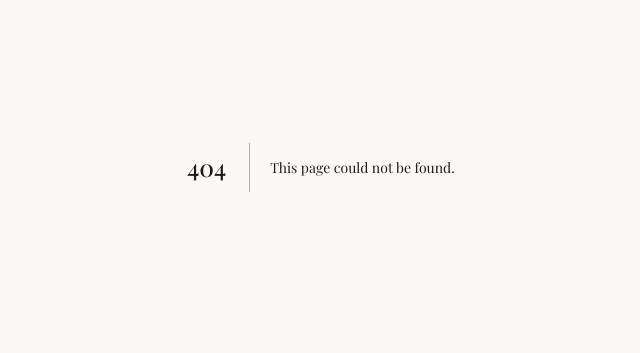
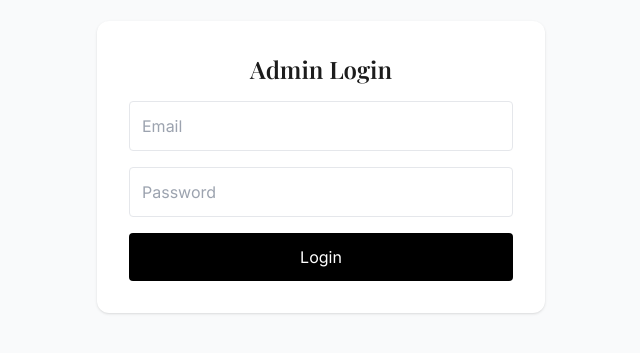
Before and after one commit to priyanshporwal-4/sona-creations, a Next.js app: page /login in a window 1280 px wide. Before the commit this address had no page. Shown: the part 233-586 px from the top of the page, without its empty margins (319-959 px from the left). Built offline with nearby package versions, Linux system fonts and the light colour scheme; a web font is replaced by a local one.

Commit message:
Add maintenance mode

```diff
--- /dev/null
+++ b/app/api/auth/login/route.js
@@ -0,0 +1,31 @@
+import connectDB from "@/lib/db";
+import User from "@/models/User";
+import bcrypt from "bcryptjs";
+import { NextResponse } from "next/server";
+
+export async function POST(req) {
+  await connectDB();
+  const { email, password } = await req.json();
+
+  const user = await User.findOne({ email });
+  if (!user) {
+    return NextResponse.json({ error: "Invalid credentials" }, { status: 401 });
+  }
+
+  const isMatch = await bcrypt.compare(password, user.password);
+  if (!isMatch) {
+    return NextResponse.json({ error: "Invalid credentials" }, { status: 401 });
+  }
+
+  // 🔐 Set role cookie
+  const res = NextResponse.json({ success: true });
+
+  res.cookies.set("role", user.role, {
+    httpOnly: true,
+    secure: process.env.NODE_ENV === "production",
+    path: "/",
+    sameSite: "lax",
+  });
+
+  return res;
+}
--- /dev/null
+++ b/app/login/page.js
@@ -0,0 +1,70 @@
+"use client";
+
+import { useState } from "react";
+import { useRouter } from "next/navigation";
+
+export default function LoginPage() {
+  const router = useRouter();
+  const [email, setEmail] = useState("");
+  const [password, setPassword] = useState("");
+  const [loading, setLoading] = useState(false);
+
+  async function handleLogin(e) {
+    e.preventDefault();
+    setLoading(true);
+
+    const res = await fetch("/api/auth/login", {
+      method: "POST",
+      headers: { "Content-Type": "application/json" },
+      body: JSON.stringify({ email, password }),
+    });
+
+    const data = await res.json();
+
+    setLoading(false);
+
+    if (!res.ok) {
+      alert(data.error || "Login failed");
+      return;
+    }
+
+    // ✅ redirect admin after login
+    router.push("/admin");
+  }
+
+  return (
+    <div className="min-h-screen flex items-center justify-center bg-gray-50">
+      <form
+        onSubmit={handleLogin}
+        className="bg-white p-8 rounded-xl shadow w-full max-w-md space-y-4"
+      >
+        <h1 className="text-2xl font-semibold text-center">Admin Login</h1>
+
+        <input
+          type="email"
+          placeholder="Email"
+          className="w-full border p-3 rounded"
+          value={email}
+          onChange={(e) => setEmail(e.target.value)}
+          required
+        />
+
+        <input
+          type="password"
+          placeholder="Password"
+          className="w-full border p-3 rounded"
+          value={password}
+          onChange={(e) => setPassword(e.target.value)}
+          required
+        />
+
+        <button
+          disabled={loading}
+          className="w-full bg-black text-white py-3 rounded"
+        >
+          {loading ? "Logging in..." : "Login"}
+        </button>
+      </form>
+    </div>
+  );
+}
```
Also changed, not shown: middleware.js (+9 -5 lines).
